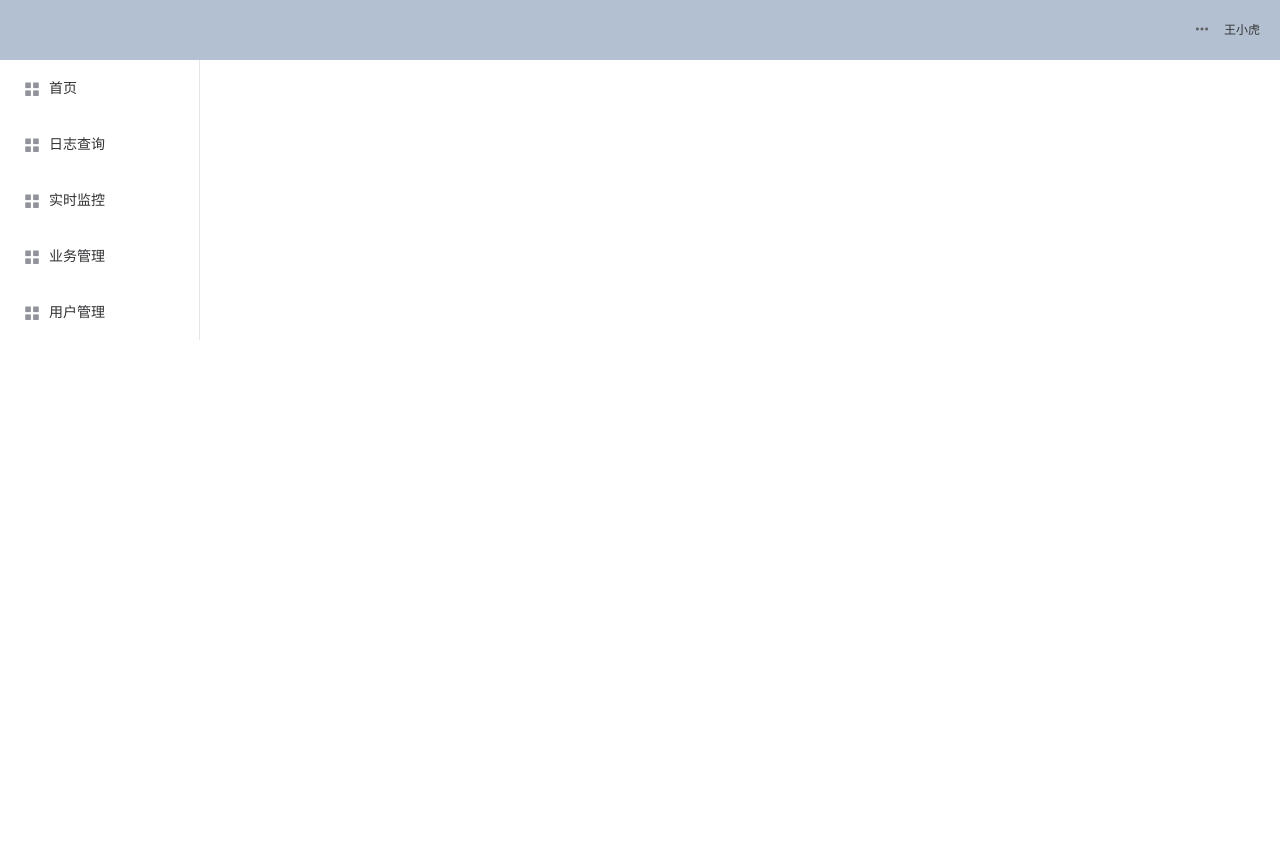
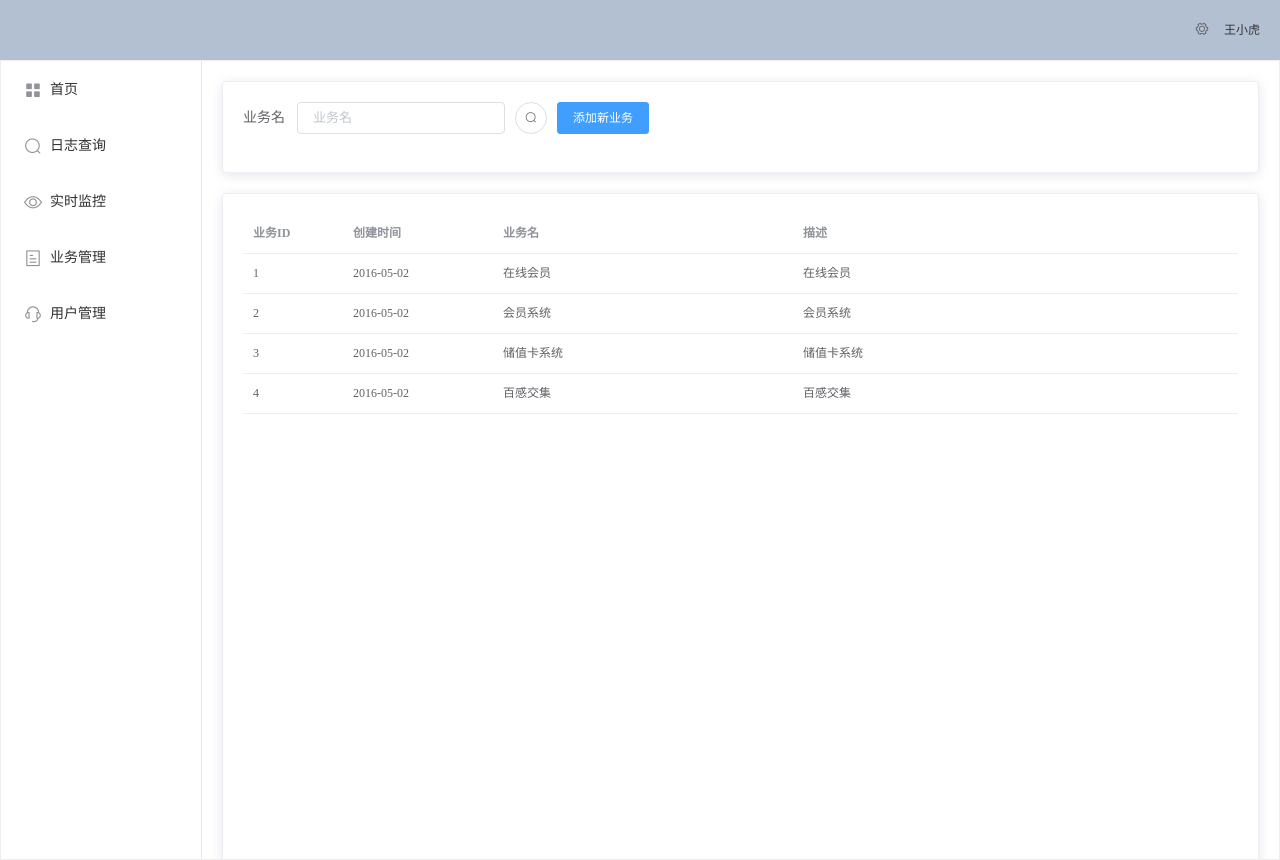
Before and after one commit to shawnchiu/madeye-js-web, a Vue app: page /#/business in a window 1280 px wide. Before the commit this address led to /#/. Before the commit the page ends 800 px from the top, so only its background shows below. Built offline with nearby package versions, Linux system fonts and the light colour scheme.

Commit message:
完成业务管理页面搭建

```diff
--- a/package.json
+++ b/package.json
@@ -9,7 +9,8 @@
   },
   "dependencies": {
     "element-ui": "^2.4.6",
-    "vue": "^2.5.17"
+    "vue": "^2.5.17",
+    "vue-router": "^3.0.1"
   },
   "devDependencies": {
     "@vue/cli-plugin-babel": "^3.0.1",
--- /dev/null
+++ b/src/components/business/Business.vue
@@ -0,0 +1,127 @@
+<template>
+    <div>
+        <el-row>
+            <el-col >
+                <el-card>
+                    <el-form :inline="true" :model="formInline" class="demo-form-inline">
+                        <el-form-item label="业务名">
+                            <el-input v-model="formInline.businessName" placeholder="业务名"></el-input>
+                        </el-form-item>
+                        <el-form-item>
+                            <el-button icon="el-icon-search" circle @click="onSubmit"></el-button>
+
+                        </el-form-item>
+                        <el-form-item>
+                            <el-button type="primary" @click="onSubmit">添加新业务</el-button>
+                        </el-form-item>
+                    </el-form>
+                </el-card>
+
+            </el-col>
+        </el-row>
+        <el-row>
+            <el-col >
+                <el-card>
+                    <el-table
+                            :data="tableData"
+                            style="width: 100%;height: 800px;">
+                        <el-table-column
+                                fixed
+                                prop="businessId"
+                                label="业务ID"
+                                width="100px"
+                        >
+                        </el-table-column>
+                        <el-table-column
+                                prop="businessName"
+                                label="业务名"
+                                width="300px">
+                        </el-table-column>
+                        <el-table-column
+                                prop="memo"
+                                label="描述">
+                        </el-table-column>
+                        <el-table-column
+                                fixed
+                                prop="createTime"
+                                label="创建时间"
+                                width="150px">
+                        </el-table-column>
+                    </el-table>
+                </el-card>
+            </el-col>
+        </el-row>
+    </div>
+</template>
+
+<script>
+    export default {
+        data() {
+            return {
+                formInline: {
+                    businessName: ''
+
+                },
+                tableData: [{
+                    createTime: '2016-05-02',
+                    businessName: '在线会员',
+                    businessId: 1,
+                    memo: '在线会员'
+                }, {
+                    createTime: '2016-05-02',
+                    businessName: '会员系统',
+                    businessId: 2,
+                    memo: '会员系统'
+                }, {
+                    createTime: '2016-05-02',
+                    businessName: '储值卡系统',
+                    businessId: 3,
+                    memo: '储值卡系统'
+                }, {
+                    createTime: '2016-05-02',
+                    businessName: '百感交集',
+                    businessId: 4,
+                    memo: '百感交集'
+                }]
+            }
+        },
+        methods: {
+            onSubmit() {
+            }
+        }
+    }
+</script>
+<style>
+    .box-card {
+        height: 350px;
+        width: 100%;
+    }
+    .el-row {
+        margin-bottom: 20px;
+    &:last-child {
+         margin-bottom: 0;
+     }
+    }
+    .el-col {
+        border-radius: 4px;
+    }
+    .bg-purple-dark {
+        background: #99a9bf;
+    }
+    .bg-purple {
+        background: #d3dce6;
+    }
+    .bg-purple-light {
+        background: #e5e9f2;
+    }
+    .grid-content {
+        border-radius: 4px;
+        height: 100%;
+        width: 100%;
+    }
+    .row-bg {
+        padding: 10px 0;
+        background-color: #f9fafc;
+    }
+
+</style>
--- a/src/components/dashboard/Dashboard.vue
+++ b/src/components/dashboard/Dashboard.vue
@@ -1,3 +1,3 @@
 <template>
-    <div></div>
+    <div>Dashboard</div>
 </template>
--- a/src/components/index/Index.vue
+++ b/src/components/index/Index.vue
@@ -1,41 +1,32 @@
-<template style="height: 100%; border: 0px; margin:0px; padding:0px;">
-<el-container style="height: 100%; border: 0px; margin:0px; padding:0px;">
-  <el-container>
-    <el-header style="text-align: right; font-size: 12px">
-      <el-dropdown @command="handleCommand">
-        <i class="el-icon-more" style="margin-right: 15px"></i>
-        <el-dropdown-menu slot="dropdown">
-          <el-dropdown-item command="exit">退出登陆</el-dropdown-item>
+<template style='height: 100%; border: 0px; margin:0px; padding:0px;'>
+
+
+    <el-container class='el-container'>
+        <el-header style='text-align: right; font-size: 12px'>
+            <el-dropdown>
+                <i class='el-icon-setting' style='margin-right: 15px'></i>
+                <el-dropdown-menu slot='dropdown'>
+                    <el-dropdown-item>查看</el-dropdown-item>
+                    <el-dropdown-item>新增</el-dropdown-item>
+                    <el-dropdown-item>删除</el-dropdown-item>
                 </el-dropdown-menu>
             </el-dropdown>
-      <span>{{loginInfo.name}}</span>
+            <span>王小虎</span>
         </el-header>
-      <el-aside width="200px" >
-    <el-menu @command="go">
-          <el-menu-item index="1">
-        <i class="el-icon-menu"></i>
-        <span slot="title" command="index">首页</span>
-      </el-menu-item>
-         <el-menu-item index="2">
-        <i class="el-icon-menu"></i>
-        <span slot="title" command="logQuery">日志查询</span>
-      </el-menu-item>
-         <el-menu-item index="3">
-        <i class="el-icon-menu"></i>
-        <span slot="title" command="realtimeLog">实时监控</span>
-      </el-menu-item>
-      <el-menu-item index="4">
-        <i class="el-icon-menu"></i>
-        <span slot="title" command="businessmanager">业务管理</span>
-      </el-menu-item >
-         <el-menu-item index="5"  command="userManager">
-        <i class="el-icon-menu"></i>
-        <span slot="title">用户管理</span>
+        <el-container style='height: 100%; border: 1px solid #eee'>
+            <el-aside width='200px;' style='background-color: rgb(238, 241, 246)'>
+                <el-menu class='el-menu-vertical'
+                :default-active='$route.path'
+                router>
+                    <el-menu-item :index='item.router'  v-for='item in menu' :key='item.key' :id='item.key'>
+                        <i :class='item.icon'></i>
+                        <span slot='title'>{{item.name}}</span>
                     </el-menu-item>
                 </el-menu>
             </el-aside>
-    <el-main>
-      <Dashboard />
+
+            <el-main>  <router-view/>
+
             </el-main>
         </el-container>
     </el-container>
@@ -43,54 +34,60 @@
 </template>
 
 <script>
-  import Dashboard from '../dashboard/Dashboard.vue'
+    import Dashboard from '../dashboard/Dashboard.vue';
 
     export default {
-
         components: {
             Dashboard
         },
         data() {
-      const item = {
-        date: '2016-05-02',
-        name: '王小虎',
-        address: '上海市普陀区金沙江路 1518 弄'
+            const menu = [
+                {
+                    name: '首页',
+                    key: 'index',
+                    index: 1,
+                    icon: 'el-icon-menu',
+                    router: 'index'
+                },
+                {
+                    name: '日志查询',
+                    key: 'logQuery',
+                    index: 2,
+                    icon: 'el-icon-search',
+                    router: 'logQuery'
+                },
+                {
+                    name: '实时监控',
+                    key: 'watch',
+                    index: 3,
+                    icon: 'el-icon-view',
+                    router: 'logWatch'
+                },
+                {
+                    name: '业务管理',
+                    key: 'business',
+                    index: 4,
+                    icon: 'el-icon-tickets',
+                    router: 'business'
+                }, {
+                    name: '用户管理',
+                    key: 'user',
+                    index: 5,
+                    icon: 'el-icon-service',
+                    router: 'user'
+                },
+
+            ];
+            return {
+                menu: menu
             };
-      return {
-        loginInfo: item,
-        tableData: Array(20).fill(item)
-      }
-    },
-    methods: {
-        handleCommand: function (command) {
-         if ('exit'===command) {
-           alert("已退出");
-         }
-       },
-       go: function (page) {
-         if("index" === page) {
-           alert("已退出");
-         }
-         else if("logQuery" === page) {
-           alert("已退出");
-         }
-         else if("realtimeLog" === page) {
-           alert("已退出");
-         }
-         else if("businessmanager" === page) {
-           alert("已退出");
-         }
-         else if("userManager" === page) {
-           alert("已退出");
-         }
-       }
         }
     };
 </script>
 
 <style>
     .el-header {
-    background-color: #B3C0D1;
+        background-color: #b3c0d1;
         color: #333;
         line-height: 60px;
     }
@@ -98,4 +95,14 @@
     .el-aside {
         color: #333;
     }
+
+    .el-menu-vertical {
+        height: 100%;
+        width: 200px;
+    }
+
+    .el-container {
+        height: 100%;
+        width: 100%;
+    }
 </style>
--- /dev/null
+++ b/src/components/log/LogQuery.vue
@@ -0,0 +1,38 @@
+<template>
+    <el-table
+            :data="tableData"
+            border
+            style="width: 100%">
+        <el-table-column
+                fixed
+                prop="date"
+                label="日期"
+                width="150">
+        </el-table-column>
+        <el-table-column
+                prop="name"
+                label="环境"
+                width="120">
+        </el-table-column>
+        <el-table-column
+                prop="province"
+                label="省份"
+                width="120">
+        </el-table-column>
+        <el-table-column
+                prop="city"
+                label="市区"
+                width="120">
+        </el-table-column>
+        <el-table-column
+                prop="address"
+                label="地址"
+                width="300">
+        </el-table-column>
+        <el-table-column
+                prop="zip"
+                label="邮编"
+                width="120">
+        </el-table-column>
+    </el-table>
+</template>
--- /dev/null
+++ b/src/components/log/Watch.vue
@@ -0,0 +1,3 @@
+<template>
+    <div>watch</div>
+</template>
--- /dev/null
+++ b/src/components/user/User.vue
@@ -0,0 +1,3 @@
+<template>
+    <div>user</div>
+</template>
--- a/src/main.js
+++ b/src/main.js
@@ -1,12 +1,31 @@
 import Vue from 'vue';
+import VueRouter from 'vue-router';
 import ElementUI from 'element-ui';
 import 'element-ui/lib/theme-chalk/index.css';
 import App from './App.vue';
+import Dashboard from './components/dashboard/Dashboard.vue';
+import User from './components/user/User.vue';
+import LogQuery from './components/log/LogQuery.vue';
+import Watch from './components/log/Watch.vue';
+import Business from './components/business/Business.vue';
 
 Vue.use(ElementUI);
-Vue.prototype.$ELEMENT = { size: 'small', zIndex: 3000 };
+Vue.use(VueRouter);
+
+Vue.prototype.$ELEMENT = {size: 'small', zIndex: 3000};
+
+var router = new VueRouter({
+    routes: [
+        {path: '/dashboard', component: Dashboard},
+        {path: '/user', component: User},
+        {path: '/logQuery', component: LogQuery},
+        {path: '/logWatch', component: Watch},
+        {path: '/business', component: Business}
+    ]
+})
 
 new Vue({
-  el: '#app',
-  render: h => h(App)
+    el: '#app',
+    router: router,
+    render: h => h(App)
 });
```
Lines whose indentation alone changed are shown as unchanged.
